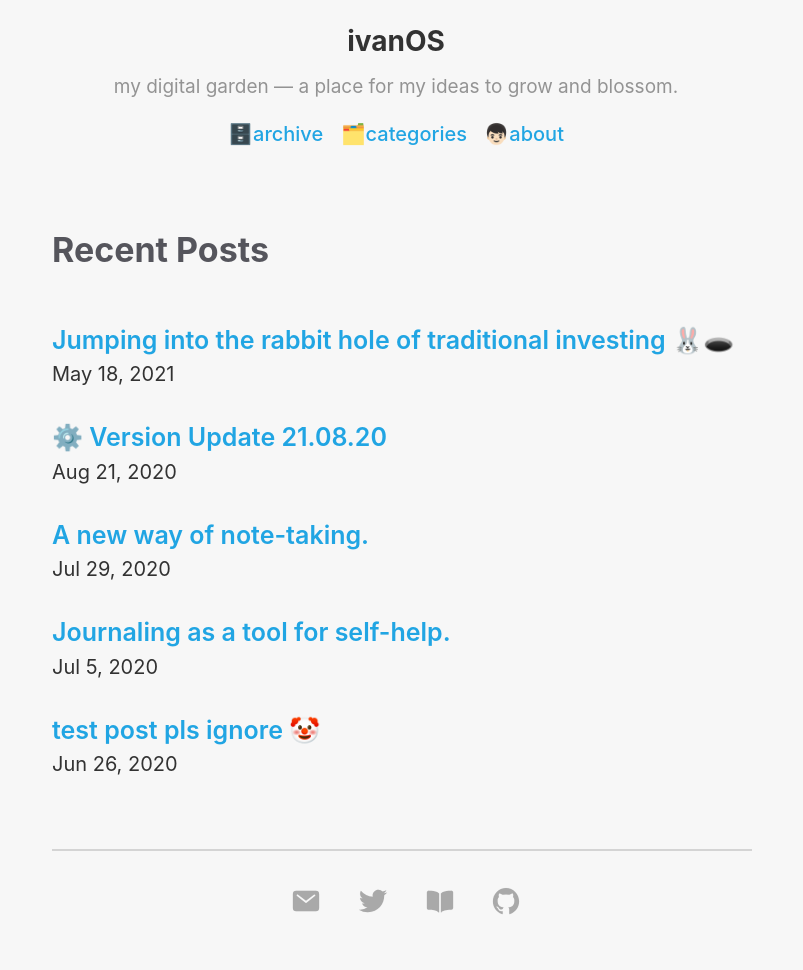
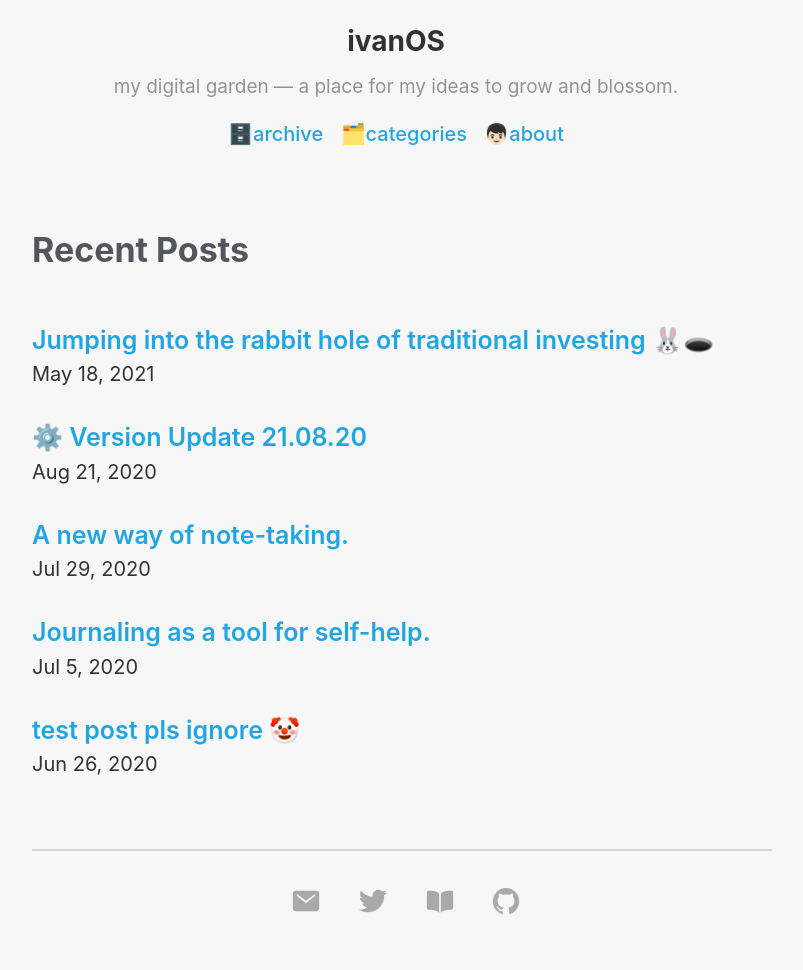
Before and after one commit to hiivan/hiivan.github.io, a Jekyll site: the page built from index.html, in a window 1280 px wide. Shown: the whole page, without its empty margins (238-1041 px from the left). Built offline with Jekyll 4.4.1, drawn with Linux system fonts in a browser that asks for light colours; nearby versions of some CDN libraries; the list of posts is cut into pages by our own code.

Commit message:
updated website width to 39rem

```diff
--- a/_sass/_layout.scss
+++ b/_sass/_layout.scss
@@ -1,9 +1,9 @@
 // Site structure
 
 .container {
-  max-width: 38rem;
-  padding-left:  1.5rem;
-  padding-right: 1.5rem;
+  max-width: 39rem;
+  padding-left:  1rem;
+  padding-right: 1rem;
   margin-left:  auto;
   margin-right: auto;
 }
```
